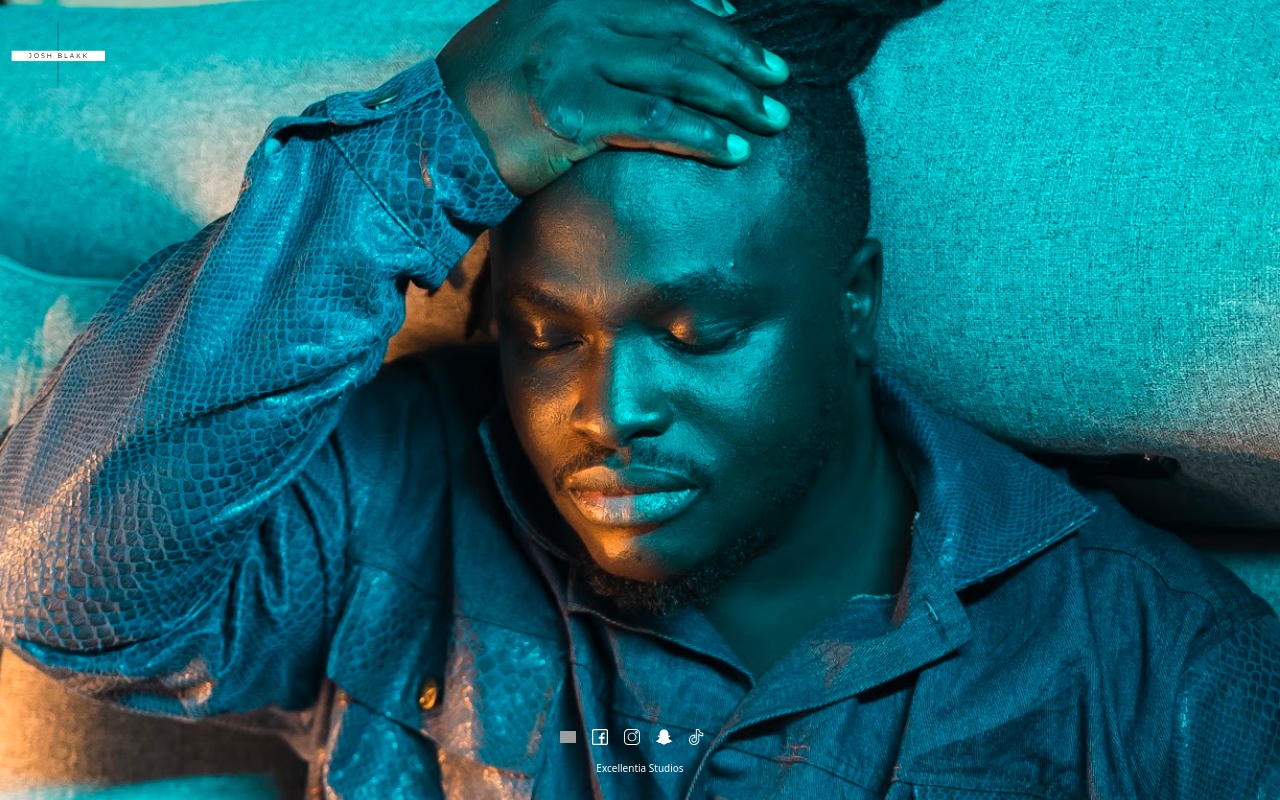
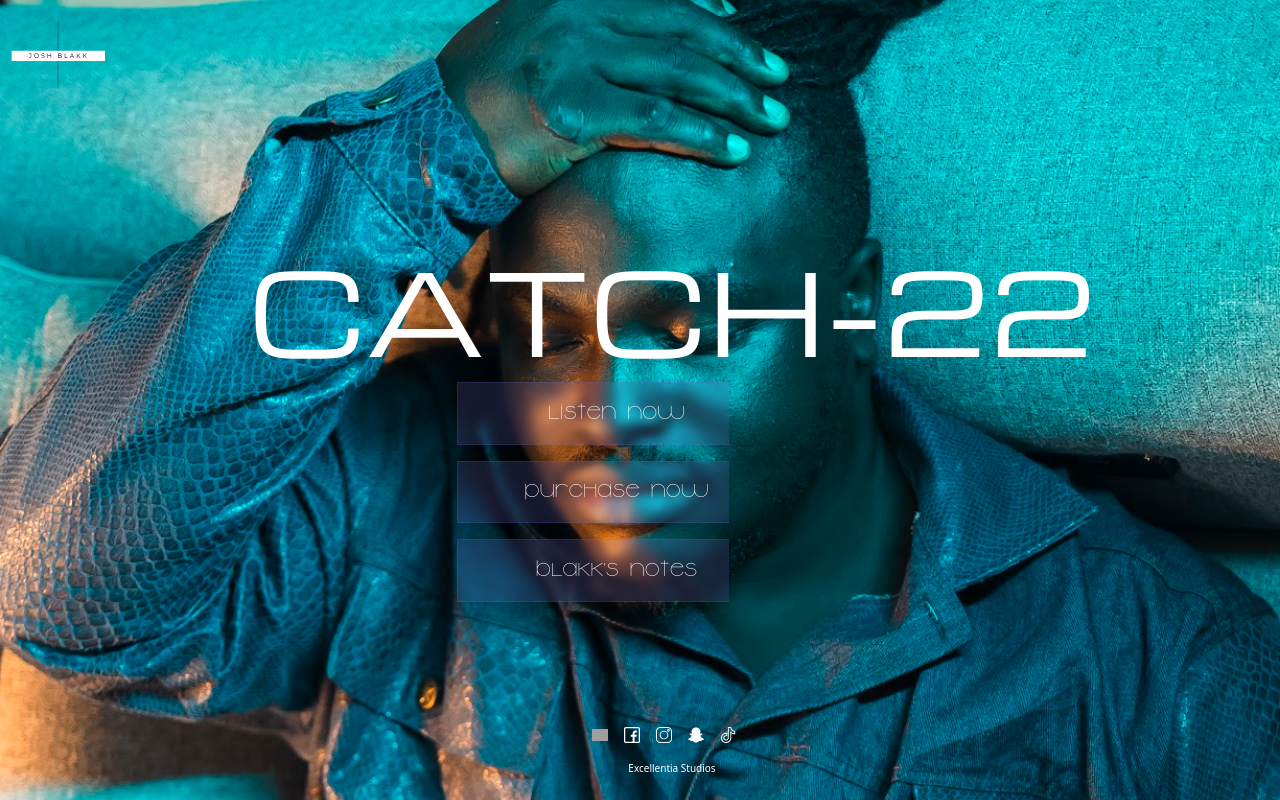
Before and after one commit to serwaapreimann/joshblakk, a React (Vite) app in the folder website/: page / in a window 1280 px wide. Built offline with nearby package versions, Linux system fonts and the light colour scheme; grey boxes are pictures that could not be loaded.

Commit message:
All done execpt API

```diff
--- a/website/package.json
+++ b/website/package.json
@@ -10,6 +10,8 @@
     "preview": "vite preview"
   },
   "dependencies": {
+    "@cloudinary/react": "^1.14.1",
+    "@cloudinary/url-gen": "^1.21.0",
     "bootstrap": "^5.3.5",
     "react": "^19.0.0",
     "react-bootstrap": "^2.10.9",
--- a/website/src/components/Footer/Footer.jsx
+++ b/website/src/components/Footer/Footer.jsx
@@ -11,15 +11,24 @@ export default function Footer (){
     return (
         <div className='footer--container'>
             <figure className="social--media">
-                     <img src={X} alt="X" />
-                    <img src={Facebook} alt="Facebook" />
-                    <img src={Instagram} alt="Instagram" />
-                    <img src={SnapChat} alt="Snap" />
-                    <img src={TikTok} alt="TikTok" />
-
+                        <a href="https://x.com/joshblakk">
+                            <img src={X} alt="X" />
+                        </a>
+                        <a href="https://www.facebook.com/JoshBlakkMusic/">
+                            <img src={Facebook} alt="Facebook" />
+                        </a>
+                        <a href="https://www.instagram.com/joshblakk/">
+                            <img src={Instagram} alt="Instagram" />
+                        </a>
+                        <a href="https://snapchat.com/t/N4JqqrpL">
+                            <img src={SnapChat} alt="Snap" />
+                        </a>
+                        <a href="https://www.tiktok.com/@joshblakk">
+                            <img src={TikTok} alt="TikTok" />
+                        </a>
             </figure>
             <div className="footer--credits">
-                <p> Excellentia Studios</p>
+                <p> <a href="https://www.excellentiastudios.ca">Excellentia Studios</a></p>
             </div>
 
         </div>
--- a/website/src/components/Footer/Footer.scss
+++ b/website/src/components/Footer/Footer.scss
@@ -12,8 +12,11 @@
 
 
 .footer--credits{
-    p{
+    p,a{
         color: white;
         font-size: 10px;
+        text-decoration: none;
     }
+
+
 }
--- a/website/src/components/Hamburger/Hamburger.jsx
+++ b/website/src/components/Hamburger/Hamburger.jsx
@@ -1,9 +1,15 @@
 import React, {useState} from 'react';
 import hamburgerIcon from '../../assets/icons/music (2).svg';
 import './Hamburger.scss';
+import Button from 'react-bootstrap/Button';
+import { Container, Row, Col } from 'react-bootstrap';
+import Modal from 'react-bootstrap/Modal';
+import '../../components/Hero/Modal.scss';
+
 
 export default function Hamburger (){
     const [isOpen,setIsOpen] = useState(false);
+    const [activeModal, setActiveModal] = useState(null);
 
     const toggleMenu =() =>{
         setIsOpen(!isOpen);
@@ -22,13 +28,42 @@ export default function Hamburger (){
                             x
                         </button>
                         <ul>
-                            <li><a href="">Home</a></li>
-                            <li><a href="">About</a></li>
-                            <li><a href="">Projects</a></li>
-                            <li><a href="">Events</a></li>
-                            <li><a href="">Connect</a></li>
+                            <li onClick={() => { setActiveModal('modal1')}}>Bio</li>
+                            <li onClick={() => { setActiveModal('modal2')}}>Events</li>
+                            <li onClick={() => { setActiveModal('modal3')}}>Connect</li>
+
                         </ul>
+
                     </nav>
+                    <Modal className='modal--container' show={activeModal === 'modal1'} onHide={()=>setActiveModal(null)} centered>
+                        <Modal.Body className='modal--body'>
+                            <h3>Biography</h3>
+                            <p>Lorem, ipsum dolor sit amet consectetur adipisicing elit. Facere laudantium impedit ut assumenda esse autem quibusdam aut velit a temporibus? Hic dolore debitis sequi id laboriosam quae a saepe dignissimos?</p>
+                        </Modal.Body>
+                    </Modal>
+
+                    <Modal className='modal--container' show={activeModal === 'modal2'} onHide={()=>setActiveModal(null)} centered>
+                        <Modal.Body className='modal--body'>
+                            <h3>Upcoming Events</h3>
+                            <Container className='modal--table'>
+                                <Row>
+                                    <Col>
+                                        Location, Alliance Francais
+                                    </Col>
+                                    <Col xs={12} md={8}>
+                                        .col-xs-12 .col-md-8
+                                    </Col>
+                                </Row>
+                            </Container>
+                        </Modal.Body>
+                    </Modal>
+
+                    <Modal className='modal--container' show={activeModal === 'modal3'} onHide={()=>setActiveModal(null)} centered>
+                        <Modal.Body className='modal--body' closeButton>
+                            <h3>For Booking & Inquiries: </h3>
+                            <p>joshblakkmusic@gmail.com</p>
+                        </Modal.Body>
+                    </Modal>
                 </div>
             ) }
 
--- a/website/src/components/Hamburger/Hamburger.scss
+++ b/website/src/components/Hamburger/Hamburger.scss
@@ -36,7 +36,7 @@
     top: 0;
     left: 0;
     width: 100%;
-    height: 75%;
+    height: auto;
     background: rgba(57, 110, 212, 0.2);
     border-radius: 16px;
     box-shadow: 0 4px 30px rgba(0, 0, 0, 0.1);
@@ -44,7 +44,7 @@
     -webkit-backdrop-filter: blur(12.2px);
     border: 1px solid rgba(57, 110, 212, 0.3);
     box-shadow:-2px 0 5px rgba(0, 0, 0, 0.5);
-    z-index: 1001;
+    z-index: 9999;
 
 
     ul{
@@ -53,17 +53,14 @@
     }
     li{
         margin: 1rem 0;
-    }
-
-    a{
         text-decoration: none;
         color: white;
         font-family: 'Poiret One';
         font-size: 1.4rem;
-        line-height: 5rem;
+        line-height: 2.6rem;
+        cursor: pointer;
+    }
 
-
-    }
     @include large{
         display: none;
     }
--- a/website/src/components/Hero/Hero.jsx
+++ b/website/src/components/Hero/Hero.jsx
@@ -24,7 +24,7 @@ export default function Hero (){
             <div className='button-container'>
                 <button onClick={() => { setActiveModal('modal1')}}>LISTEN NOW</button>
                 <button onClick={()=> setActiveModal('modal2')}>PURCHASE NOW</button>
-                <button onClick={()=> setActiveModal('modal3')}>ALBUM INSPIRATION</button>
+                <button onClick={()=> setActiveModal('modal3')}>BLAKK'S NOTES</button>
             </div>
                 <Modal className='modal--container' show={activeModal === 'modal1'} onHide={()=>setActiveModal(null)} centered>
 
@@ -58,8 +58,7 @@ export default function Hero (){
                 <Modal show={activeModal === 'modal3'} onHide={()=>setActiveModal(null)} centered>
                     <Modal.Body className='modal--body'>
                     <p>
-                        Lorem ipsum dolor sit, amet consectetur adipisicing elit. Quod sed quis placeat tenetur dolores pariatur earum molestiae distinctio a, architecto autem dolorem ab saepe nostrum ipsam repellendus nihil rerum culpa.
-                    </p>
+                    Catch-22 is more than just an album — it’s a 13-track love odyssey, dropping May 23rd, 2025. Woven across two years and two cities — the vibrant streets of Lagos and the soulful heart of Accra — this project tells the story of love’s sweet contradictions: where it holds you close, tears you apart, sets you free, and pulls you back in. Blending the deep grooves of HighSoul, the raw heart of Afro-Soul, the timeless swing of Highlife, the velvet touch of RnB, and the pulse of Afrobeats, Catch-22 spins the soundtrack of a heart caught in the crossfire. From the first note to its live debut on May 24th, every track is a chapter in love’s wild, unshakable tale.                    </p>
                     </Modal.Body>
                 </Modal>
             </div>
--- a/website/src/components/Hero/Hero.scss
+++ b/website/src/components/Hero/Hero.scss
@@ -13,6 +13,9 @@
             margin-left: -10rem;
         }
 
+        @include large{
+            font-size: clamp(2rem, 9vw, 7rem);
+        }
 
     }
 }
@@ -26,7 +29,7 @@
     align-items: center;
     justify-content: center;
     padding-left: 20vw;
-    //z-index: -10;
+
 
     button{
         width: 20rem;
--- a/website/src/components/Hero/Modal.scss
+++ b/website/src/components/Hero/Modal.scss
@@ -16,6 +16,21 @@
     border: 1px solid rgba(57, 110, 212, 0.3);
     box-shadow:-2px 0 5px rgba(0, 0, 0, 0.5);
 
+
+    @include large{
+        display: none;
+    }
+
+    p{
+        color: white;
+    }
+
+}
+
+.modal--container{
+    @include large{
+        display: none;
+    }
 }
 
 .modal--figure{
@@ -31,6 +46,36 @@
 
 
 }
+
+.modal--table{
+    max-width: 600px;
+    margin: 20px auto;
+    border: 1px solid #ccc;
+    border-collapse: collapse;
+
+    .row{
+        display: flex;
+    }
+
+    .col{
+        border: 1px solid #ccc;
+        padding: 10px;
+        text-align: center;
+        background: red;
+    }
+}
+.modal--header,.modal--title{
+    background: rgba(5, 191, 201, 0.998);
+    border-radius: 0;
+    box-shadow: 0 4px 30px rgba(0, 0, 0, 0.1);
+    backdrop-filter: blur(12.2px);
+    -webkit-backdrop-filter: blur(12.2px);
+    border: 1px solid rgba(57, 110, 212, 0.3);
+    box-shadow:-2px 0 5px rgba(0, 0, 0, 0.5);
+
+}
+
+
 .modal--figure-1{
     display: flex;
     justify-content: center;
--- a/website/src/components/Home/Home.jsx
+++ b/website/src/components/Home/Home.jsx
@@ -4,7 +4,8 @@ import Hero from '../Hero/Hero';
 import Footer from '../Footer/Footer';
 import Hamburger from '../Hamburger/Hamburger';
 import Logo from '../../components/Logo/Logo';
-import './Home.scss'
+import './Home.scss';
+import Navigation from '../../components/Navigation/Navigation'
 
 
 export default function Home(){
@@ -15,6 +16,7 @@ export default function Home(){
                 <Hamburger className="hamburger--icon"/>
                 <Logo className="logo"/>
             </div>
+
             <div className='hero--section'>
                 <Hero className="hero--text-small hero--text-large"/>
             </div>
--- a/website/src/components/Home/Home.scss
+++ b/website/src/components/Home/Home.scss
@@ -22,6 +22,7 @@ body{
     min-height: 95vh;
     display: flex;
     flex-direction: column;
+    width: 100vw;
 }
 
 .hamburger--menu{
@@ -56,7 +57,13 @@ body{
         margin: 13rem 0 0 4rem;
     }
     @include large{
-        display:none;
+        display: flex;
+        position: fixed;
+        align-items: flex-start;
+        justify-content: center;
+        width: 100vw;
+        padding:13rem 0 0;
+        box-sizing: border-box;
     }
 }
 
--- a/website/src/components/Navigation/Navigation.scss
+++ b/website/src/components/Navigation/Navigation.scss
@@ -0,0 +1,13 @@
+@import '../../styles/partials/breakpoints';
+@import '../../styles/partials/fonts';
+
+
+.navigation--container{
+    display: flex;
+    justify-content: space-between;
+    align-items: center;
+    padding: 1rem 2rem;
+    background-color: #1a1a1a;
+    box-shadow: 0 2px 8px rgba(0, 0, 0, 0.2);
+
+}
```
Also changed, not shown: website/src/components/Navigation/Navigation.jsx (line endings or trailing spaces), 1 other file (tests, documents, lock files or other folders).
